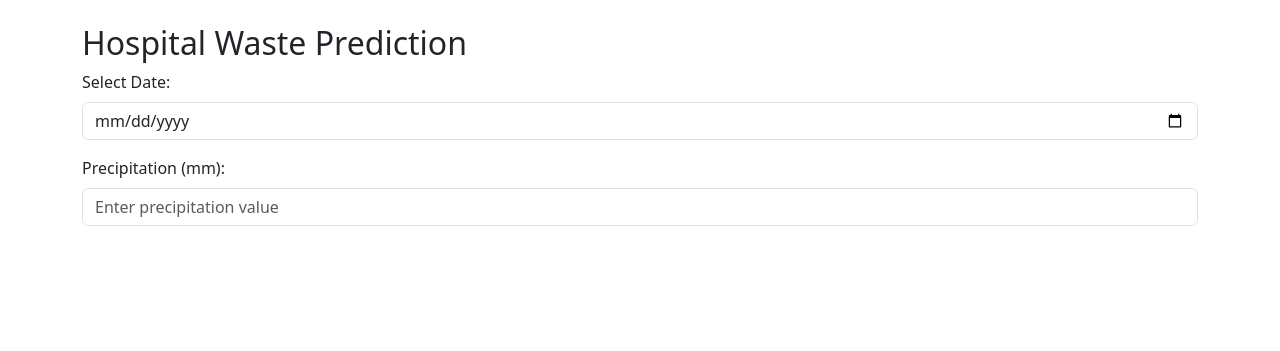
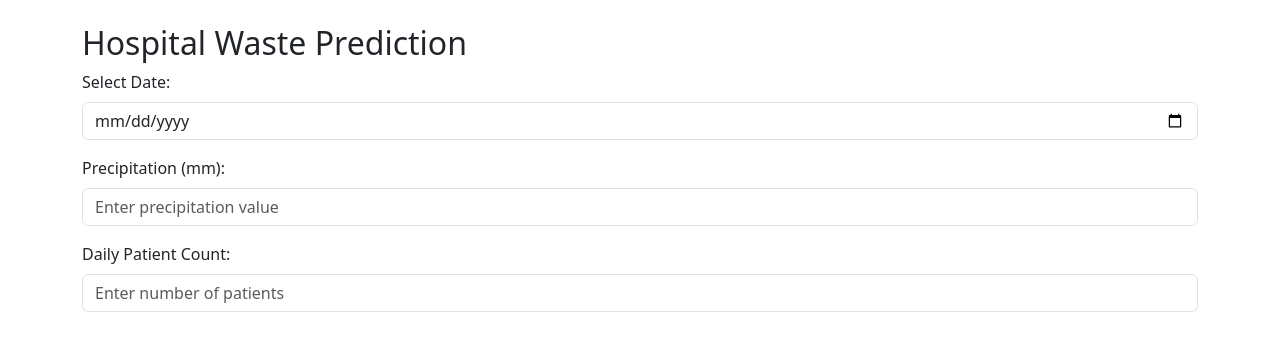
Before and after one commit to ChirathSetunge/DSGP_3_Waste_Management_System, a Flask app: template Hospital_Waste_Prediction_Dharani/templates/hospital_predict.html in a window 1280 px wide. Shown: the part 56-407 px from the top of the page. Run offline with Flask 3, Linux system fonts and the light colour scheme; the template is opened without the code that fills it, so the values that code supplies are empty; parts of the project's set-up code (start-up, migrations or seed data) failed here and were passed over.

Commit message:
patient count inputs

```diff
--- a/Hospital_Waste_Prediction_Dharani/templates/hospital_predict.html
+++ b/Hospital_Waste_Prediction_Dharani/templates/hospital_predict.html
@@ -46,6 +46,11 @@
       <label for="precipitation" class="form-label">Precipitation (mm):</label>
       <input type="number" class="form-control" id="precipitation" placeholder="Enter precipitation value">
     </div>
+      <!-- Daily Patients Input -->
+    <div class="mb-3">
+      <label for="dailyPatients" class="form-label">Daily Patient Count:</label>
+      <input type="number" class="form-control" id="dailyPatients" placeholder="Enter number of patients">
+    </div>
 
 
 </body>
```
